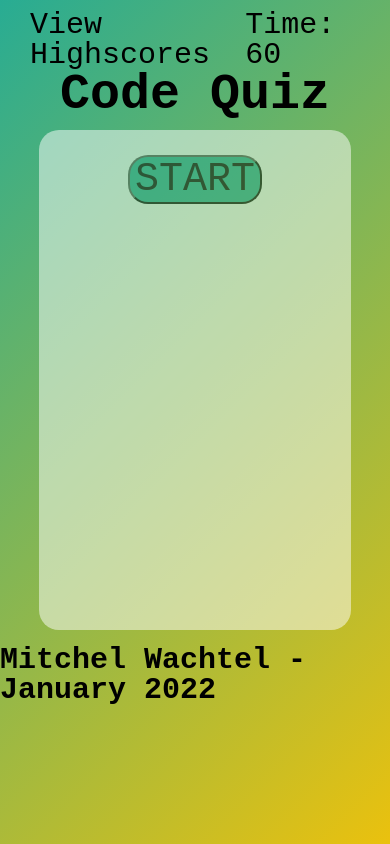
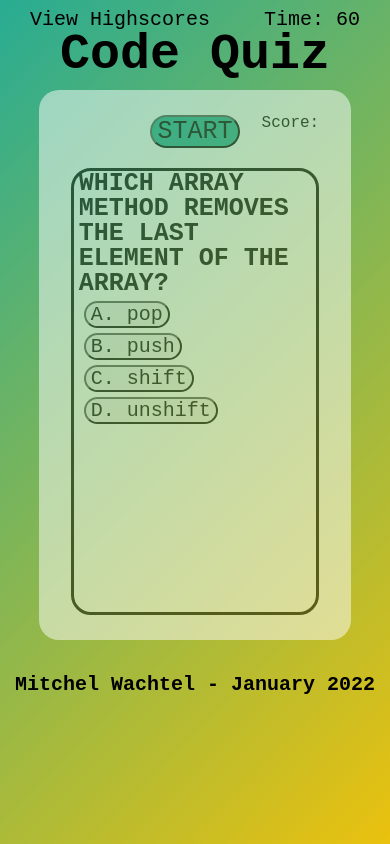
Before and after one commit to mitchelwachtel/code-quiz, a plain HTML site: page index.html in a window 390 px wide. Both pictures are taken after a click on the button "START". Drawn offline with Linux system fonts and the light colour scheme.

Commit message:
Added CSS functionality sizing for mobile devices set up js object model

```diff
--- a/assets/css/style.css
+++ b/assets/css/style.css
@@ -28,35 +28,91 @@ main {
   flex-direction: column;
   align-items: center;
   padding: 25px;
-  height: 500px;
+  height: 550px;
   width: 80%;
   background-color: white;
   opacity: 50%;
   border-radius: 20px;
 }
 
-button {
+#start {
   font-size: 40px;
   border-radius: 20px;
   padding: 0px 5px;
   background-color: #28AC93;
+  margin-bottom: 20px;
 }
 
 .question-card {
-    width: 200px;
-    height: 400px;
-    background-color: white;
+    width: 95%;
+    height: 450px;
+    display: flex;
+    flex-direction: column;
+    align-items: flex-start;
+    padding: 0px 2%;
+    border: 3px solid black;
+    border-radius: 20px;
+
 }
 
+#question {
+    font-size: 35px;
+    text-transform:uppercase;
+}
+
+.side {
+    width: 20%;
+}
+
+.answer-choice {
+
+    font-size: 25px;
+    margin: 5px;
+}
+.stats {
+    display: flex;
+    justify-content: space-between;
+    width: 100%;
+    padding: 0px 20px;
+}
+
+button {
+    border-radius: 20px;
+  padding: 0px 5px;
+  text-align: left;
+}
 
 footer {
     display: flex;
     justify-content: center;
     height: 90px;
-    font-size: 30px;
+    font-size: 20px;
     align-items: center;
 }
 
 #start:hover {
     background-color: #EAC10E;
 }
+
+.view-highscores:hover {
+    color: #EAC10E;
+}
+
+button:hover {
+    background-color: #EAC10E;
+}
+
+@media screen and (max-width: 576px) {
+    .top {
+        font-size: 20px;
+    }
+    #start {
+        font-size: 25px;
+    }
+    #question {
+        font-size: 25px;
+    }
+    .answer-choice {
+        font-size: 20px;
+    }
+}
--- a/assets/js/script.js
+++ b/assets/js/script.js
@@ -0,0 +1,47 @@
+var timerEl = document.getElementsByClassName('timer');
+var rightWrongEl = document.getElementsByClassName('right-wrong');
+var questionEl = document.getElementById('question');
+var aEl = document.getElementById('A');
+var bEl = document.getElementById('B');
+var cEl = document.getElementById('C');
+var dEl = document.getElementById('D');
+var startEl = document.getElementById('start');
+
+
+var bank = {
+    question1: {
+        question: 'Which array method removes the last element of the array?',
+        answers: ['pop', 'push', 'shift', 'unshift'],
+        correctAns: 'pop'
+    },
+    question2: {
+        question: '',
+        answers: [],
+        correctAns: ''
+    },
+    question3: {
+        question: '',
+        answers: [],
+        correctAns: ''
+    },
+    question4: {
+        question: '',
+        answers: [],
+        correctAns: ''
+    },
+    question5: {
+        question: '',
+        answers: [],
+        correctAns: ''
+    }
+}
+
+startEl.addEventListener('click', codeQuiz);
+
+function codeQuiz () {
+    questionEl.textContent = bank.question1.question;
+    aEl.textContent = 'A. ' + bank.question1.answers[0];
+    bEl.textContent = 'B. ' + bank.question1.answers[1];
+    cEl.textContent = 'C. ' + bank.question1.answers[2];
+    dEl.textContent = 'D. ' + bank.question1.answers[3];
+}
--- a/index.html
+++ b/index.html
@@ -11,22 +11,31 @@
     <header>
       <div class="top">
         <p class="view-highscores">View Highscores</p>
-        <p>Time: <span class="time">60</span></p>
+        <p>Time: <span class="timer">60</span></p>
       </div>
       <h1>Code Quiz</h1>
     </header>
     <main>
+      <div class="stats">
+        <p class="right-wrong side"></p>
         <button id="start">START</button>
-        <div class="question-card">
-            <h3 class="question"></h3>
-            <ul>
-                <li class="answer-choice"></li>
-                <li class="answer-choice"></li>
-                <li class="answer-choice"></li>
-                <li class="answer-choice"></li>
-            </ul>
-        </div>
+        <p class="score side">Score:</p>
+      </div>
+      <div class="question-card">
+        <h3 id="question">Question Here</h3>
+        <ul>
+          <li class="answer-choice"><button id="A">A. Answer A</button></li>
+          <li class="answer-choice">
+            <button id="B">B. Answer B</button>
+          </li>
+          <li class="answer-choice">
+            <button id="C">C. Answer C</button>
+          </li>
+          <li class="answer-choice"><button id="D">D. Answer D</button></li>
+        </ul>
+      </div>
     </main>
     <footer><h2>Mitchel Wachtel - January 2022</h2></footer>
+    <script src="./assets/js/script.js"></script>
   </body>
 </html>
```
